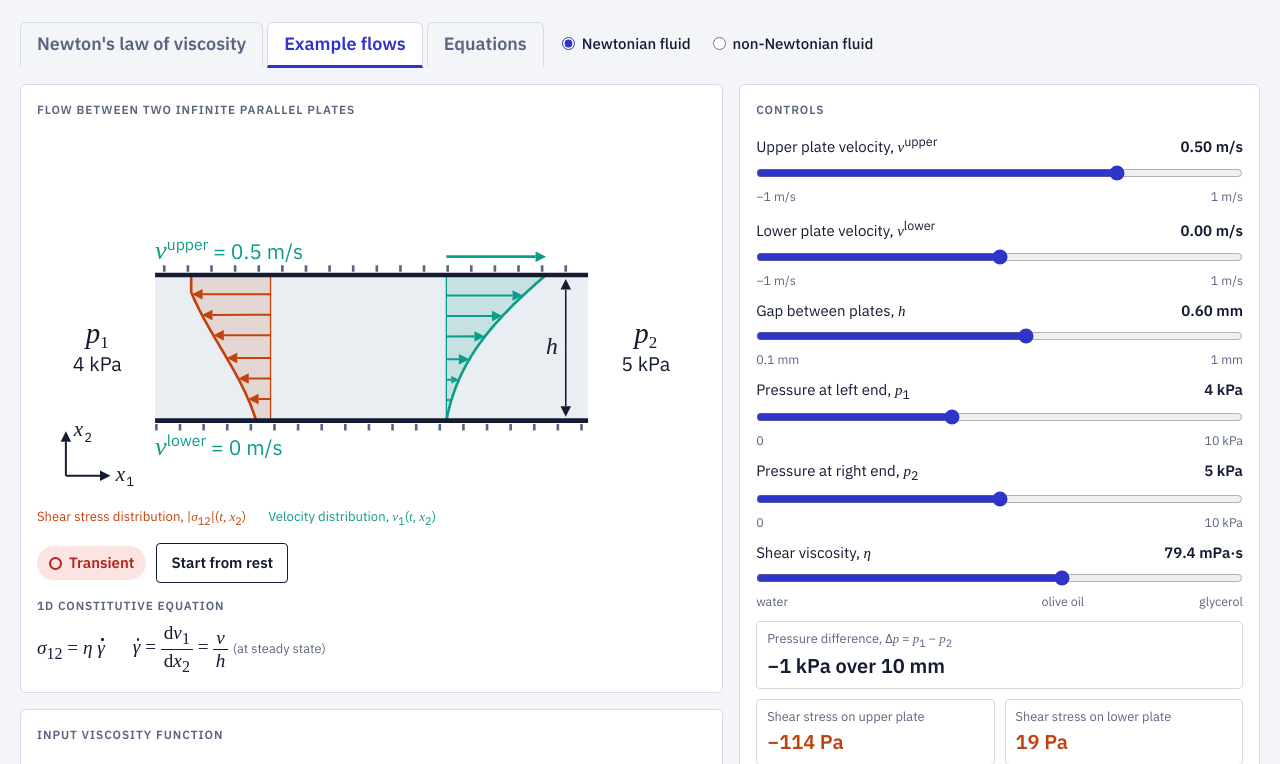
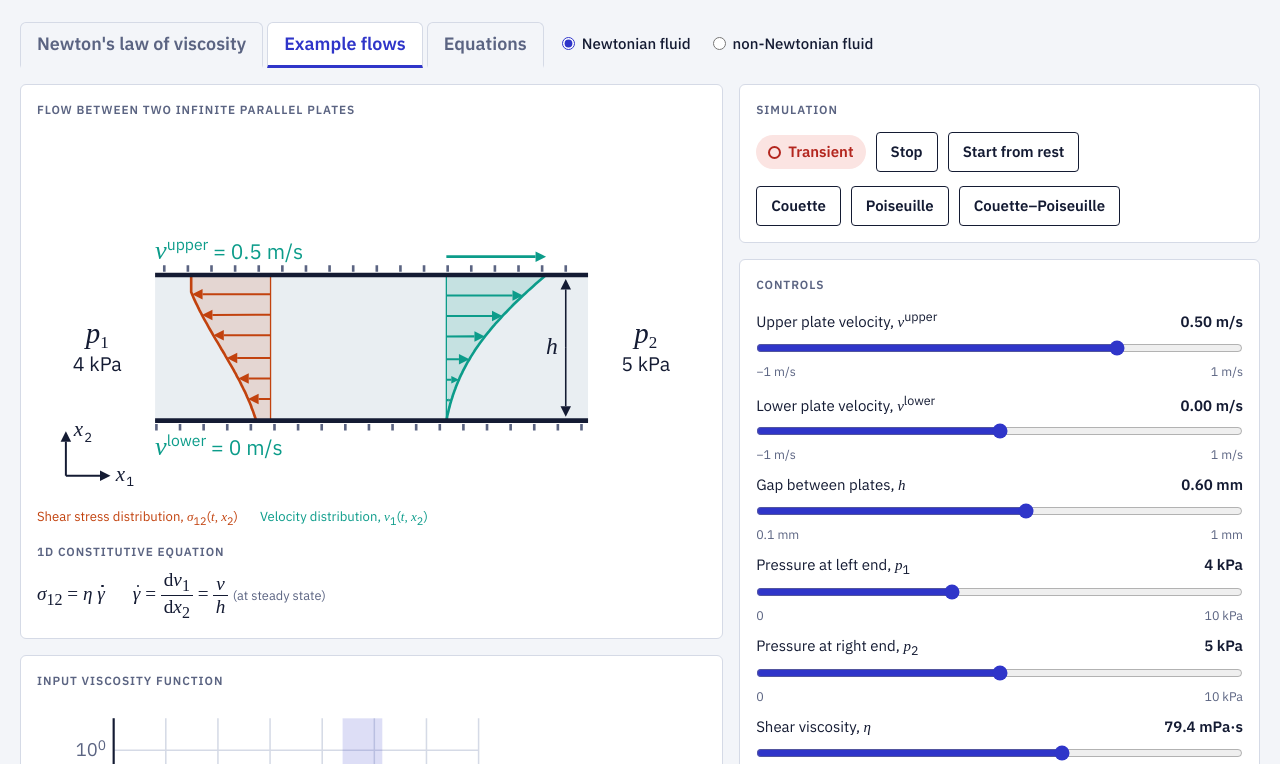
Before and after one commit to rolandkadar2/MTT085_L4, a plain HTML site: page index.html in a window 1280 px wide. Both pictures are taken after a click on the tab "Example flows". Shown: the top 764 px of the page. Drawn offline with Linux system fonts and the light colour scheme; animation ran at ten frames a second; a web font is replaced by a local one.

Commit message:
Add files via upload

```diff
--- a/index.html
+++ b/index.html
@@ -57,7 +57,7 @@ svg .m{font-family:var(--math);font-style:italic}
 .eqs{font-family:var(--math);font-size:1rem;display:flex;flex-direction:column;gap:12px;overflow-x:auto;padding-bottom:2px}
 .eqs>span{white-space:nowrap}
 #viscPanel svg{max-width:460px}
-@media (min-width:641px){ .bench.flows{grid-template-columns:minmax(0,1.35fr) minmax(0,1fr)} .bench.flows #ctlPanel{grid-column:2;grid-row:1 / span 2} .bench.flows #viscPanel{grid-column:1;grid-row:2} }
+@media (min-width:641px){ .bench.flows{grid-template-columns:minmax(0,1.35fr) minmax(0,1fr)} .bench.flows #ctlCol{grid-column:2;grid-row:1 / span 2} .bench.flows #viscPanel{grid-column:1;grid-row:2} }
 .eqs sup,.eq sup{font-size:.7em}
 .doc{display:grid;grid-template-columns:repeat(auto-fit,minmax(min(100%,330px),1fr));gap:26px 38px}
 .doc section{display:flex;flex-direction:column;gap:10px;min-width:0}
@@ -66,6 +66,7 @@ svg .m{font-family:var(--math);font-style:italic}
 .modes{display:flex;flex-wrap:wrap;gap:6px 22px;font-weight:500}
 .modes label{display:inline-flex;gap:7px;align-items:center;cursor:pointer}
 input[type=radio]{accent-color:var(--accent);margin:0}
+.col{display:flex;flex-direction:column;gap:16px;min-width:0}
 .stack{display:flex;flex-direction:column;gap:14px}
 .gauge.full{grid-column:1 / -1}
 button.block{width:100%}
@@ -97,9 +98,11 @@ input[type=range]{width:100%;accent-color:var(--accent);margin:2px 0}
 .status{display:inline-flex;align-items:center;gap:7px;padding:6px 12px;border-radius:999px;font-weight:600;
   background:var(--bad-bg);color:var(--bad)}
 .status::before{content:"";width:9px;height:9px;border-radius:50%;border:2px solid currentColor}
+.status.off{background:var(--fluid);color:var(--muted)}
 .status.ok{background:var(--good-bg);color:var(--good)}
 .status.ok::before{content:"✓";border:0;width:auto;height:auto;line-height:1}
 button{font:inherit;font-weight:600;border-radius:4px;padding:8px 14px;cursor:pointer;border:1px solid var(--ink);background:transparent;color:var(--ink)}
+button[aria-pressed="true"]{background:var(--accent);border-color:var(--accent);color:var(--panel)}
 button.primary{background:var(--ink);color:var(--panel)}
 button:disabled{opacity:.4;cursor:not-allowed}
 button:focus-visible,input:focus-visible{outline:2px solid var(--accent);outline-offset:2px}
@@ -163,10 +166,6 @@ footer{font-size:.8rem;color:var(--muted)}
       </svg>
       <svg id="cell2" viewBox="0 30 510 275" role="img" aria-label="Velocity and shear stress distributions between two moving plates with a pressure difference" hidden></svg>
       <p class="note" style="display:flex;flex-wrap:wrap;gap:2px 22px"><span style="color:var(--stress)">Shear stress distribution, <span id="legA" hidden>|</span><span class="m">σ</span><sub>12</sub><span id="legB" hidden>|</span>(<span class="m">t, x</span><sub>2</sub>)</span><span style="color:var(--vel)">Velocity distribution, <span class="m">v</span><sub>1</sub>(<span class="m">t, x</span><sub>2</sub>)</span></p>
-      <div class="actions" id="flowActions" hidden>
-        <span class="status" id="status2" aria-live="polite">Transient</span>
-        <button id="rest2">Start from rest</button>
-      </div>
       <div>
         <h2>1D constitutive equation</h2>
         <div class="eq" style="margin-top:8px">
@@ -180,6 +179,20 @@ footer{font-size:.8rem;color:var(--muted)}
     </section>
 
     <!-- controls -->
+    <div class="col" id="ctlCol">
+    <section class="panel" id="runPanel">
+      <h2>Simulation</h2>
+      <div class="actions">
+        <span class="status" id="status" aria-live="polite">Transient</span>
+        <button id="run">Stop</button>
+        <button id="rest">Start from rest</button>
+      </div>
+      <div class="actions" id="presets" hidden>
+        <button data-p="couette" aria-pressed="false">Couette</button>
+        <button data-p="pois" aria-pressed="false">Poiseuille</button>
+        <button data-p="back" aria-pressed="false">Couette–Poiseuille</button>
+      </div>
+    </section>
     <section class="panel" id="ctlPanel">
       <h2 id="ctlTitle">Controls</h2>
       <div class="stack" id="flowCtl">
@@ -271,6 +284,8 @@ footer{font-size:.8rem;color:var(--muted)}
       </div>
     </section>
 
+    </div>
+
     <!-- plots -->
     <section class="panel wide" id="plotsPanel">
       <h2 id="plotsTitle">Measurements (log–log)</h2>
@@ -279,9 +294,7 @@ footer{font-size:.8rem;color:var(--muted)}
         <figure><figcaption>Viscosity function</figcaption><svg id="pV" viewBox="0 0 300 250" role="img" aria-label="Viscosity function: viscosity against shear rate"></svg></figure>
       </div>
       <div class="actions">
-        <span class="status" id="status" aria-live="polite">Transient</span>
         <button class="primary" id="rec" disabled>Record viscosity point</button>
-        <button id="rest">Start from rest</button>
         <button id="clear">Clear points</button>
       </div>
       <div id="msg" aria-live="polite"></div>
@@ -369,9 +382,9 @@ footer{font-size:.8rem;color:var(--muted)}
         <h2>Numerics and drawing</h2>
         <ul>
           <li>Finite differences on 64 intervals across the gap, implicit Euler in time, viscosity taken from the previous time step.</li>
-          <li>First page: positive <span class="m">σ</span><sub>12</sub> is drawn to the left. Example flows: the magnitude |<span class="m">σ</span><sub>12</sub>| is drawn; the component <span class="m">σ</span><sub>12</sub> = <span class="m">η</span> ∂<span class="m">v</span><sub>1</sub>/∂<span class="m">x</span><sub>2</sub> itself changes sign where the velocity gradient does. The plate readouts give the force per area of the fluid on each plate, positive in <span class="m">x</span><sub>1</sub>.</li>
+          <li>First page: positive <span class="m">σ</span><sub>12</sub> is drawn to the left. Example flows: in pure pressure flow (no relative plate motion) the magnitude |<span class="m">σ</span><sub>12</sub>| is drawn. When the plates move relative to each other the signed <span class="m">σ</span><sub>12</sub> = <span class="m">η</span> ∂<span class="m">v</span><sub>1</sub>/∂<span class="m">x</span><sub>2</sub> is drawn, so its change of sign in Couette–Poiseuille flow is visible. The plate readouts give the force per area of the fluid on each plate, positive in <span class="m">x</span><sub>1</sub>.</li>
           <li>First page: arrow lengths follow the sliders (linear velocity for the Newtonian fluid, logarithmic otherwise; logarithmic stress).</li>
-          <li>Example flows: arrow lengths are relative to the largest steady velocity and stress. The pressure sliders end at the Δ<span class="m">p</span> that gives a wall shear rate of 6000 s⁻¹ in a 1 mm gap.</li>
+          <li>Example flows: arrow lengths are relative to the largest steady velocity and stress at the current gap or at the largest gap (1 mm), whichever is larger, so the effect of the gap stays visible. The pressure sliders end at the Δ<span class="m">p</span> that gives a wall shear rate of 6000 s⁻¹ in a 1 mm gap.</li>
         </ul>
       </section>
     </div>
@@ -609,7 +622,7 @@ $("rec").addEventListener("click",()=>{
 function render(){
   const gd=V/H, gw=Math.max(0,(u[1]-u[0])/(H/N)), sw=sigOf(gw);
   steady=Math.abs(gw-gd)<=0.01*gd;
-  const st=$("status"); st.textContent=steady? "Steady state":"Transient"; st.classList.toggle("ok",steady);
+  setStatus($("status"),steady);
   $("rec").disabled=!steady;
   $("gS").textContent=fStress(sw); $("gG").textContent=fRate(gd);
   $("tK").textContent=steady? "Steady after":"Elapsed time"; $("gT").textContent=tPhys>0? fTime(tPhys) : "—";
@@ -622,7 +635,8 @@ function render(){
 let tab="law";
 const L2=0.01, IX=[-2,5];                        // channel length for the pressure difference (m); shear-rate axis of the input plot
 const u2=new Float64Array(N+1), us2=new Float64Array(N+1), tmp2=new Float64Array(N+1);
-let VU=0.5, VL=0, H2=0.6e-3, P1=0, P2=0, PMAX=1e5, G2=0, S2=1, SS2=1, SD2=1, probe=0;
+let VU=0.5, VL=0, H2=0.6e-3, P1=0, P2=0, PMAX=1e5, G2=0, S2=1, SS2=1, SD2=1, SR2=1, SSR2=1, probe=0;
+const uref=new Float64Array(N+1);
 let tPhys2=0, tScr2=0, steady2=false, texU=0, texL=0;
 plots.I={el:$("pI"),y0:-3.4,y1:0.4,ytitle:'<tspan class="m">η</tspan> (Pa·s)',color:"var(--accent)"};
 const hide=(id,b)=>$(id).toggleAttribute("hidden",b);
@@ -650,14 +664,22 @@ function computeTarget(){
   const dy=H2/N; let m=0; for(let i=0;i<N;i++) m=Math.max(m,Math.abs(sigOf((us2[i+1]-us2[i])/dy)));
   S2=Math.max(maxAbs(us2),Math.abs(VU),Math.abs(VL),1e-12); SS2=Math.max(m,1e-12);
   SD2= sigOf((us2[1]-us2[0])/dy)<0 ? -1 : 1;      // side on which the stress magnitude is drawn: from the steady stress at the lower plate
+  // drawing scales: the larger of the steady maxima at the current gap and at the largest gap (1 mm),
+  // so the effect of the gap (v_max ~ h^2 and wall stress ~ h for pressure flow) stays visible
+  for(let i=0;i<=N;i++) uref[i]=VL+(VU-VL)*i/N;
+  for(let k=0;k<80;k++) solve(uref,HMAX,VL,VU,G2,1e4*tScaleOf(uref,HMAX));
+  const dr=HMAX/N; let mr=0; for(let i=0;i<N;i++) mr=Math.max(mr,Math.abs(sigOf((uref[i+1]-uref[i])/dr)));
+  SR2=Math.max(maxAbs(uref),S2); SSR2=Math.max(mr,SS2);
 }
 function flowsChanged(){ readFlows(); computeTarget(); tPhys2=0; tScr2=0; steady2=false; }
 
 function drawFlows(){
+  // pure pressure flow (no relative plate motion): draw |sigma12|; otherwise the signed sigma12, positive to the left
+  hide("legA",Math.abs(VU-VL)>=1e-9); hide("legB",Math.abs(VU-VL)>=1e-9);
   const XA=90, XB=420, XS2=178, XV=312, VW=76, SW=55, YB=250, hp=HPX*H2/HMAX, yt=YB-hp, dy=H2/N;
-  const Sc=Math.max(S2,maxAbs(u2)), n=Math.max(2,Math.min(9,Math.floor(hp/17)));
+  const Sc=Math.max(SR2,maxAbs(u2)), n=Math.max(2,Math.min(9,Math.floor(hp/17)));
   const vx=i=>XV+u2[i]/Sc*VW, yv=i=>YB-hp*i/N;
-  const sx=i=>XS2-SD2*Math.min(1.1,Math.abs(sigOf((u2[i+1]-u2[i])/dy))/SS2)*SW, ys=i=>YB-hp*(i+0.5)/N;
+  const mag=Math.abs(VU-VL)<1e-9, sx=i=>{ const q=sigOf((u2[i+1]-u2[i])/dy)/SSR2; return XS2-(mag? SD2*Math.min(1.1,Math.abs(q)) : Math.max(-1.1,Math.min(1.1,q)))*SW; }, ys=i=>YB-hp*(i+0.5)/N;
   let s=`<rect x="${XA}" y="${yt}" width="${XB-XA}" height="${hp}" fill="var(--fluid)"/>`;
   // shear stress distribution: the magnitude |sigma12| is drawn on one side, so it does not flip where dv1/dx2 changes sign
   let sp=`${sx(0).toFixed(1)},${YB}`; for(let i=0;i<N;i++) sp+=` ${sx(i).toFixed(1)},${ys(i).toFixed(1)}`; sp+=` ${sx(N-1).toFixed(1)},${yt.toFixed(1)}`;
@@ -693,7 +715,7 @@ function drawInput(){ withX(()=>{
   p.band.setAttribute("x",xa.toFixed(1)); p.band.setAttribute("y",PL.t); p.band.setAttribute("width",hi>0? Math.max(2,xb-xa).toFixed(1):0); p.band.setAttribute("height",PL.h-PL.b-PL.t);
 }); }
 function renderFlows(){
-  const st=$("status2"); st.textContent=steady2? "Steady state":"Transient"; st.classList.toggle("ok",steady2);
+  setStatus($("status"),steady2);
   const dy=H2/N, ts=tScaleOf(u2,H2);
   let m=0, mean=0; for(let i=0;i<=N;i++){ if(Math.abs(u2[i])>Math.abs(m)) m=u2[i]; mean+=(i===0||i===N? 0.5:1)*u2[i]; } mean/=N;
   $("fDp").textContent=fSg(P1-P2,fStress)+" over "+(L2*1e3)+" mm";
@@ -705,6 +727,7 @@ function renderFlows(){
   const j=Math.min(N-1,Math.floor(probe*N)), gp=(u2[j+1]-u2[j])/dy; drawTensor(sigOf(gp),gp);
 }
 function frameFlows(dtF){
+  if(!running){ renderFlows(); return; }
   const ts=tScaleOf(u2,H2); let dt=dtF*ts/screenTimeOf(ts);
   if(!steady2){ tScr2+=dtF; dt*=boost2(); }
   tmp2.set(u2); tmp2[0]=VL; tmp2[N]=VU;
@@ -713,38 +736,50 @@ function frameFlows(dtF){
   // steady when the remaining change, estimated from the current rate of change, is below 1 % of the velocity scale
   steady2 = d/dt*ts/4.44 <= 0.01*Math.max(S2,maxAbs(u2));
   if(!steady2) tPhys2+=dt;
-  if(!reduce){ const Sc=Math.max(S2,1e-12); texU=(texU+dtF*120*VU/Sc+18)%18; texL=(texL+dtF*120*VL/Sc+18)%18; }
+  if(!reduce){ const Sc=Math.max(SR2,1e-12); texU=(texU+dtF*120*VU/Sc+18)%18; texL=(texL+dtF*120*VL/Sc+18)%18; }
   renderFlows();
 }
 function applyTab(){
   const fl=tab==="flows";
   hide("cell",fl); hide("cell2",!fl); hide("lawCtl",fl); hide("flowsCtl",!fl); hide("lawGauges",fl); hide("flowGauges",!fl);
-  hide("plotsPanel",fl); hide("viscPanel",!fl); hide("flowActions",!fl); hide("probeCtl",!fl); hide("legA",!fl); hide("legB",!fl);
+  hide("plotsPanel",fl); hide("viscPanel",!fl); hide("probeCtl",!fl); hide("presets",!fl); hide("legA",!fl); hide("legB",!fl);
   $("bench").classList.toggle("flows",fl);
   $("cellTitle").textContent=fl? "Flow between two infinite parallel plates":"Simple shear between two infinite parallel plates";
   const eq=tab==="eq"; for(const [id,t] of [["tabLaw","law"],["tabFlows","flows"],["tabEq","eq"]]) $(id).setAttribute("aria-selected",tab===t);
   hide("bench",eq); hide("tensorPanel",eq); hide("modes",eq); hide("eqView",!eq);
   readFlows();
 }
-for(const id of ["vU","vL","p1","p2"]) $(id).addEventListener("input",flowsChanged);
+for(const id of ["vU","vL","p1","p2"]) $(id).addEventListener("input",()=>{ markPreset(null); flowsChanged(); });
+// example flows: set the plate velocities and pressures, then start from rest; moving a slider afterwards overrides them
+const PRESETS={ couette:{vU:0.5,vL:0,p1:0,p2:0}, pois:{vU:0,vL:0,p1:0.5,p2:0}, back:{vU:1,vL:0,p1:0,p2:1} };
+function markPreset(k){ for(const b of document.querySelectorAll("#presets button")) b.setAttribute("aria-pressed",b.dataset.p===k); }
+for(const b of document.querySelectorAll("#presets button")) b.addEventListener("click",()=>{
+  const p=PRESETS[b.dataset.p]; for(const id in p) $(id).value=p[id];
+  markPreset(b.dataset.p); u2.fill(0); flowsChanged(); });
 $("probe").addEventListener("input",readFlows);
 $("h2").addEventListener("input",()=>{
   const Hold=H2, old=Float64Array.from(u2), vTop=+$("vU").value, Hn=+$("h2").value*1e-3;
   for(let i=0;i<=N;i++){ const f=(i/N)*Hn/Hold*N; if(f>=N) u2[i]=vTop; else { const j=Math.floor(f); u2[i]=old[j]+(old[j+1]-old[j])*(f-j); } }
   flowsChanged(); });
-$("rest2").addEventListener("click",()=>{ u2.fill(0); flowsChanged(); });
 $("tabLaw").addEventListener("click",()=>{ tab="law"; editing=false; showView(); $("msg").textContent=""; });
 $("tabFlows").addEventListener("click",()=>{ tab="flows"; editing=false; showView(); $("msg").textContent=""; });
 $("tabEq").addEventListener("click",()=>{ tab="eq"; editing=false; showView(); });
 
+// start / stop: when stopped, time is frozen; settings can still be changed and the transient runs after Start
+let running=true;
+function setStatus(el,ok){ el.textContent=!running? "Stopped" : ok? "Steady state":"Transient"; el.classList.toggle("ok",running&&ok); el.classList.toggle("off",!running); }
+function toggleRun(){ running=!running; for(const id of ["run"]){ $(id).textContent=running? "Stop":"Start"; $(id).classList.toggle("primary",!running); } }
+$("run").addEventListener("click",toggleRun);
 let last=0;
 function frame(ts){
   const dtF=Math.min(0.05,(ts-last)/1000||0.016); last=ts;
   if(tab==="eq"){ requestAnimationFrame(frame); return; }
   if(tab==="flows"){ frameFlows(dtF); requestAnimationFrame(frame); return; }
-  let dt=dtF*tSteady()/screenTime();
-  if(!steady){ tScr+=dtF; dt*=boost(); for(let k=0;k<4;k++) step(dt/4); tPhys+=dt; } else { u[N]=V; step(dt); }
-  if(!reduce) texOff=(texOff+dtF*140*velFrac())%18;
+  if(running){
+    let dt=dtF*tSteady()/screenTime();
+    if(!steady){ tScr+=dtF; dt*=boost(); for(let k=0;k<4;k++) step(dt/4); tPhys+=dt; } else { u[N]=V; step(dt); }
+    if(!reduce) texOff=(texOff+dtF*140*velFrac())%18;
+  }
   render(); requestAnimationFrame(frame);
 }
 initPlot(plots.F); initPlot(plots.V);
```
